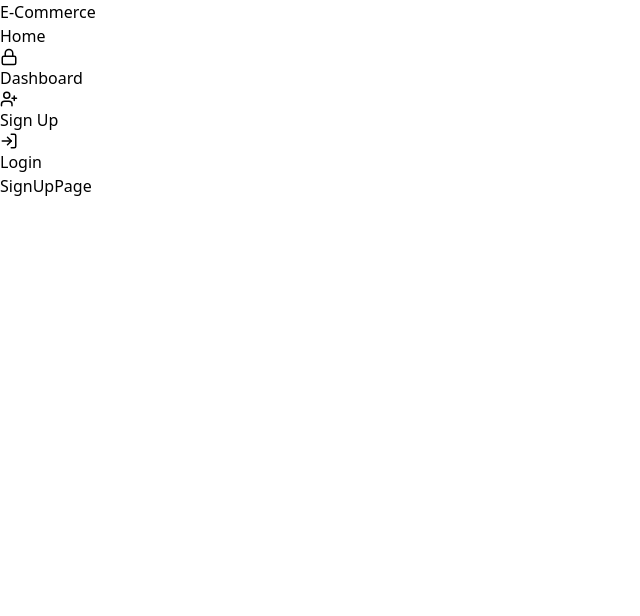
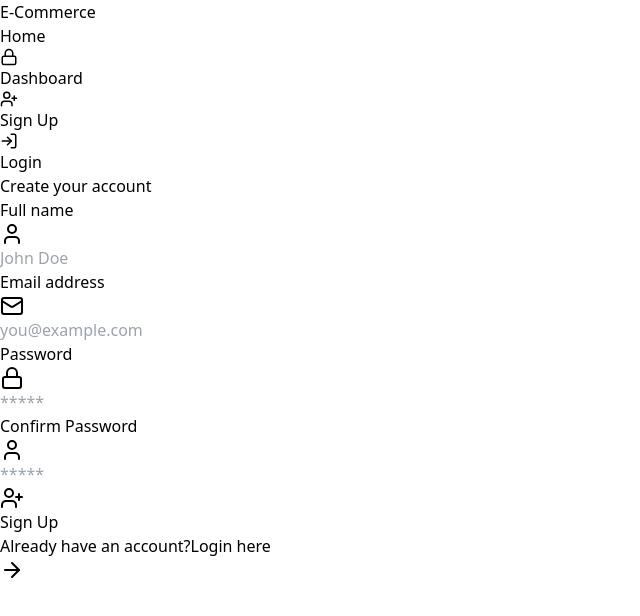
Before and after one commit to PethumSandaruwan/E-Commerce-Store, a React (Vite) app in the folder frontend/: page /signup in a window 1280 px wide. Shown: the top 616 px of the page, without its empty margins (0-640 px from the left). Built offline with nearby package versions, Linux system fonts and the light colour scheme.

Commit message:
create signup page

```diff
--- a/frontend/src/pages/SignUpPage.jsx
+++ b/frontend/src/pages/SignUpPage.jsx
@@ -1,10 +1,165 @@
 import React from 'react'
+import {Link} from "react-router-dom";
+import {UserPlus,Mail,Lock,User,ArrowRight,Loader} from "lucide-react";
+import {motion} from "framer-motion";
+import {useState} from "react";
+
 
 const SignUpPage = () => {
+    const loading=false;
+    const [formData,setFormData]=useState({
+        name:"",
+        email:"",
+        password:"",
+        confirmPassword:"",
+    });
+    const handleSubmit =(e)=>{
+        e.preventDefault();
+        console.log(formData);
+    }
+
   return (
+   <div className='flex flex-col justify-center py-12 sm:px-6 lg:px-8'>
+   <motion.div
+   className='sm:mx-auto sm:w-full sm:max-w-md'
+   initial={{opacity:0,y:-20}}
+   animate={{opacity:1,y:0}}
+   transition={{duration:0.8,delay:0.2}}
+   >
+    <h2 className='mt-6 text-center text-3xl font-extrabold text-emerald-400'>Create your account</h2>
+
+   </motion.div>
+   <motion.div
+   className='mt-8 sm:mx-auto sm:w-full sm:max-w-md'
+   initial={{opacity:0,y:20}}
+   animate={{opacity:1,y:0}}
+   transition={{duration:0.8,delay:0.2}}
+   >
+    <div className='bg-gray-800 py-8 px-4 shadow sm:rounded-lg sm:px-10'>
+<form onSubmit={handleSubmit} className='space-y-6'>
     <div>
-      SignUpPage
+        <lable htmlFor='name' className="block text-sm font-medium text-gray-300">
+            Full name
+        </lable>
+        <div className='mt-1 relative rounded-md shadow-sm'>
+            <div className='absolute inset-y-0 left-0 pl-3 flex items-center pointer-events-none'>
+                <User className='h-5 w-5 text-gray-400'aria-hidden='true'/>
+
+            </div>
+            <input
+              id='name'
+              type='text'
+              required
+              value={formData.name}
+              onChange={(e)=>setFormData({...formData,name:e.target.value})}
+              className='block w-full px-3 pl-10 bg-gray-700 border-gray-600 rounded-md shadow-sm placeholder-gray-400 focus:outline-none focus:ring-emerald-500 focus:border-emerald-500 sm:text-sm'
+              placeholder='John Doe'
+              />
+
+        </div>
     </div>
+
+
+
+    <div>
+        <lable htmlFor='email' className="block text-sm font-medium text-gray-300">
+            Email address
+        </lable>
+        <div className='mt-1 relative rounded-md shadow-sm'>
+            <div className='absolute inset-y-0 left-0 pl-3 flex items-center pointer-events-none'>
+                <Mail className='h-5 w-5 text-gray-400'aria-hidden='true'/>
+
+            </div>
+            <input
+              id='email'
+              type='text'
+              required
+              value={formData.email}
+              onChange={(e)=>setFormData({...formData,email:e.target.value})}
+              className='block w-full px-3 pl-10 bg-gray-700 border-gray-600 rounded-md shadow-sm placeholder-gray-400 focus:outline-none focus:ring-emerald-500 focus:border-emerald-500 sm:text-sm'
+              placeholder='you@example.com'
+              />
+
+        </div>
+    </div>
+
+    <div>
+        <lable htmlFor='password' className="block text-sm font-medium text-gray-300">
+            Password
+        </lable>
+        <div className='mt-1 relative rounded-md shadow-sm'>
+            <div className='absolute inset-y-0 left-0 pl-3 flex items-center pointer-events-none'>
+                <Lock className='h-5 w-5 text-gray-400'aria-hidden='true'/>
+
+            </div>
+            <input
+              id='password'
+              type='password'
+              required
+              value={formData.password}
+              onChange={(e)=>setFormData({...formData,password:e.target.value})}
+              className='block w-full px-3 pl-10 bg-gray-700 border-gray-600 rounded-md shadow-sm placeholder-gray-400 focus:outline-none focus:ring-emerald-500 focus:border-emerald-500 sm:text-sm'
+              placeholder='*****'
+              />
+
+        </div>
+    </div>
+
+    <div>
+        <lable htmlFor='confirmPassword' className="block text-sm font-medium text-gray-300">
+            Confirm Password
+        </lable>
+        <div className='mt-1 relative rounded-md shadow-sm'>
+            <div className='absolute inset-y-0 left-0 pl-3 flex items-center pointer-events-none'>
+                <User className='h-5 w-5 text-gray-400'aria-hidden='true'/>
+
+            </div>
+            <input
+              id='confirmPassword'
+              type='password'
+              required
+              value={formData.confirmPassword}
+              onChange={(e)=>setFormData({...formData,confirmPassword:e.target.value})}
+              className='block w-full px-3 pl-10 bg-gray-700 border-gray-600 rounded-md shadow-sm placeholder-gray-400 focus:outline-none focus:ring-emerald-500 focus:border-emerald-500 sm:text-sm'
+              placeholder='*****'
+              />
+
+        </div>
+    </div>
+            <button
+             type='submit'
+             className='w-full flex justify-center py-2 px-4 boorder border-transparent rounded-md shadow-sm text-sm
+             font-medium text-white bg-emerald-600 hover:bg-emerald-700 focus:outline-none focus:ring-2
+             focus:ring-offset-2 focus:ring-emerald-500 transition duration-150 ease-in-out disabled:opacity-50'
+             disabled={loading}
+            >
+                {loading?(<>
+                <Loader className='mr-2 h-5 w-5 animate-spin' aria-hidden='true'/>
+                Loading...
+
+                </>
+                ):(
+                    <>
+                    <UserPlus className='mr-2 h-5 w-5'aria-hidden='true'/>
+                    Sign Up
+                    </>
+                )
+            }
+            </button>
+
+</form>
+            <p className='mt-8 text-center text-sm text-gray-400'>
+                Already have an account?{""}
+                <Link to='/login' className='font-medium text-emerald-400 hover:text-emerald-300 ml-2'>
+                Login here <ArrowRight className='inline h-4 w-4'/>
+                </Link>
+            </p>
+
+    </div>
+
+   </motion.div>
+
+   </div>
   )
 }
 
```
